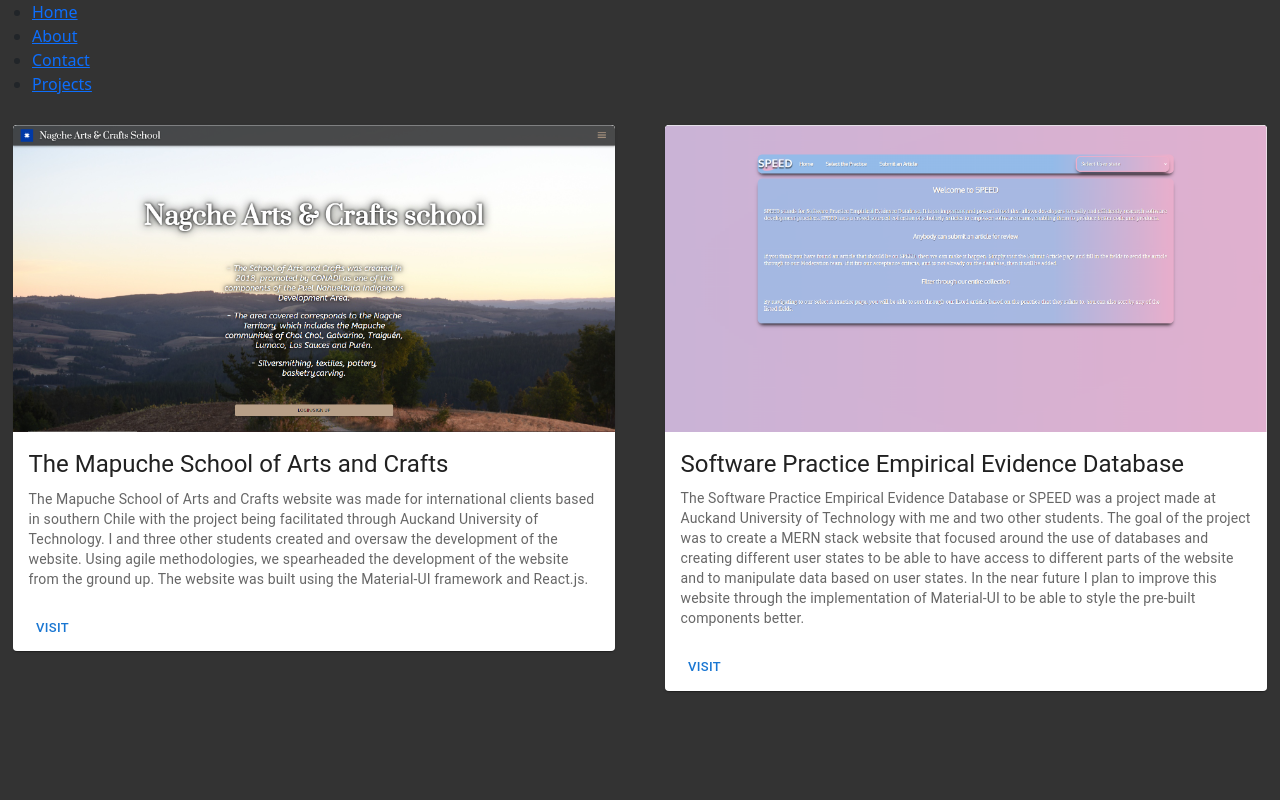
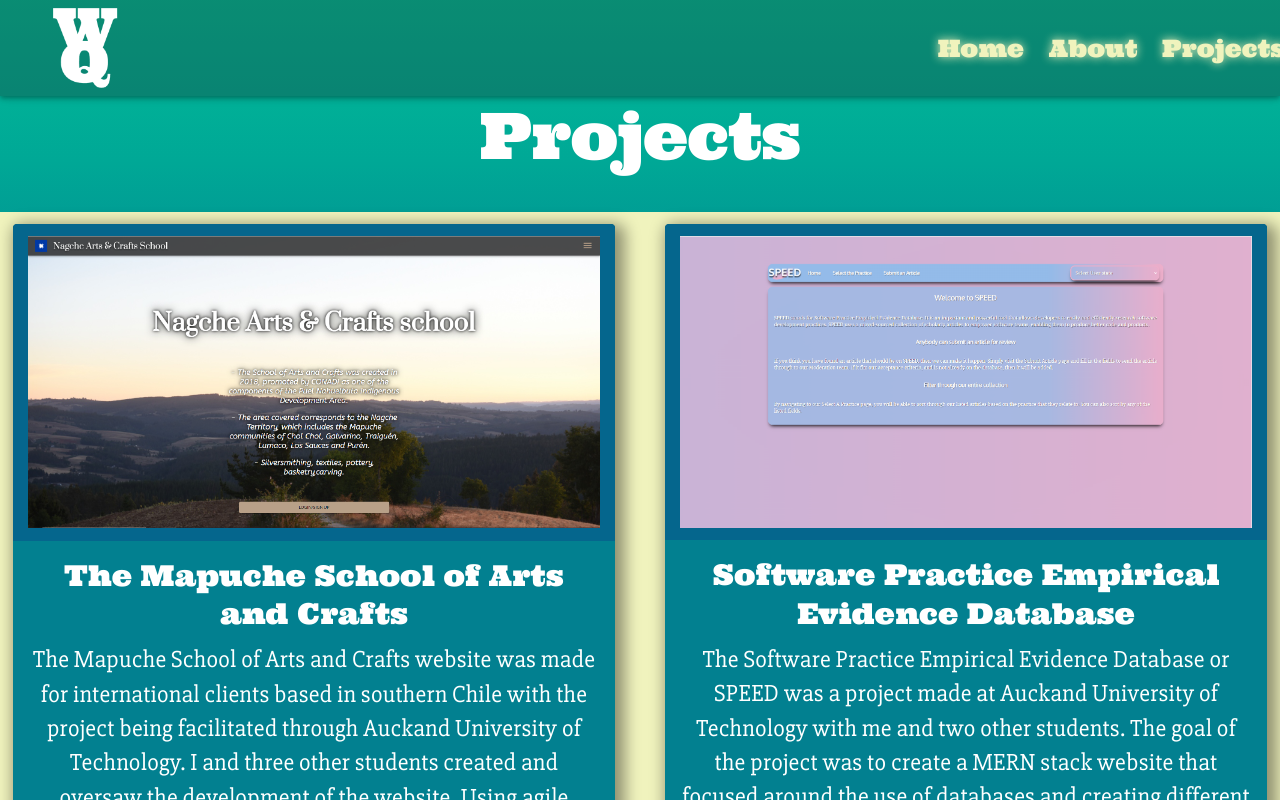
Before and after one commit to Will-Quinn/WillQuinnPortfolio, a React (Create React App) app in the folder willquinn/: page /Projects in a window 1280 px wide. Shown: the top 800 px of the page. Built offline with nearby package versions, Linux system fonts and the light colour scheme.

Commit message:
draft projects page created, Navbar created

```diff
--- a/willquinn/package.json
+++ b/willquinn/package.json
@@ -10,11 +10,14 @@
     "@testing-library/react": "^13.3.0",
     "@testing-library/user-event": "^13.5.0",
     "bootstrap": "^5.2.0-beta1",
+    "node-sass": "^7.0.1",
     "react": "^18.2.0",
     "react-bootstrap": "^2.4.0",
     "react-dom": "^18.2.0",
+    "react-parallax": "^3.5.1",
     "react-router-dom": "^6.3.0",
     "react-scripts": "5.0.1",
+    "sass": "^1.53.0",
     "web-vitals": "^2.1.4"
   },
   "scripts": {
--- a/willquinn/src/App.js
+++ b/willquinn/src/App.js
@@ -1,24 +1,15 @@
 
-import {NavLink,Routes,Route, BrowserRouter } from 'react-router-dom'
+import {Routes,Route, BrowserRouter } from 'react-router-dom'
 import React from 'react';
 import Home from './routes/home';
 import About from './routes/about';
 import Contact from './routes/contact';
 import Projects from './routes/projects';
-import 'bootstrap/dist/css/bootstrap.min.css';
 export default function App() {
   return (
     <BrowserRouter>
-      <div className="tint"></div>
-      <div>
-          <ul className="header">
-            <li><NavLink to="/">Home</NavLink></li>
-            <li><NavLink to="/About">About</NavLink></li>
-            <li><NavLink to="/Contact">Contact</NavLink></li>
-            <li><NavLink to="/Projects">Projects</NavLink></li>
-          </ul>
-      </div>
-              <div className="content">
+      <div className="app">
+        <div className="content">
           <Routes>
             <Route path="/" element={<Home />} />
             <Route path="/About" element={<About />} />
@@ -26,6 +17,7 @@ export default function App() {
             <Route path="/Projects" element={<Projects />} />
           </Routes>
         </div>
+      </div>
     </BrowserRouter>
   );
 }
--- a/willquinn/src/index.css
+++ b/willquinn/src/index.css
@@ -1,6 +1,15 @@
-.tint{
+@import url('https://fonts.googleapis.com/css2?family=Slabo+27px&family=Ultra&display=swap');
+
+/* CSS HEX
+--blue-sapphire: #05668dff; white text
+--metallic-seaweed: #028090ff; white text
+--persian-green: #00a896ff; white text
+--mountain-meadow: #02c39aff; white text
+--pale-spring-bud: #f0f3bdff; black text */
+
+/*.tint{
 height: 100%;
-background-color: rgba(0,0,0,0.8);
+background-color: #000000cc;
 width: 100%;
 top: 0;
 left: 0;
@@ -8,4 +17,59 @@ object-fit: cover;
 padding: none;
 position: fixed;
 z-index: -1;
+}*/
+.animatedGradient {
+  animation: animateBg 10s linear infinite;
+  background-image: linear-gradient(0deg,#05668d,#028090,#00a896,#02c39a,#05668d,#028090);
+  background-size: 100% 500%;
+  z-index: -1;
+  padding: 3%;
 }
+@keyframes animateBg {
+  0% { background-position: 0% 0%; }
+  100% { background-position: 0% 100%; }
+}
+.projects{
+    background-color: #f0f3bdff;
+}
+body{
+font-family: 'Ultra', serif;
+margin: 0;
+}
+.typographyHeading{
+font-family: 'Ultra', serif!important;
+font-size: 1.8rem!important;
+color: "#fff"!important;
+text-align: center;
+}
+.typographyBody{
+font-family: 'Slabo 27px', serif!important;
+font-size: 1.5rem!important;
+color: "#fff"!important;
+text-align: center;
+}
+.button{
+font-family: 'Ultra', serif!important;
+font-size: 1rem!important;
+}
+.pageHeading{
+font-family: 'Ultra', serif!important;
+font-size: 4rem!important;
+text-align: center;
+margin-top: 10%;
+}
+.toolbar {
+display: "flex";
+background-color: "transparent";
+color: "transparent";
+margin-left: 1%;
+}
+.barLink {
+font-family: 'Ultra', serif!important;
+font-size: 1.5rem;
+margin-inline: 3%;
+text-shadow: 0 0 15px #FFFFFF;
+}
+.navLinks{
+  margin-left: 65%;
+}
--- a/willquinn/src/routes/home.js
+++ b/willquinn/src/routes/home.js
@@ -1,5 +1,4 @@
 import React from "react";
-import Button from "react-bootstrap/Button"
 
 export default function Home(){
     return (
--- a/willquinn/src/routes/projects.js
+++ b/willquinn/src/routes/projects.js
@@ -9,68 +9,107 @@ import CardContent from '@mui/material/CardContent';
 import CardMedia from '@mui/material/CardMedia';
 import Button from '@mui/material/Button';
 import Typography from '@mui/material/Typography';
+import NavBar from './shared/NavBar';
 
+//add parallax and get a better colour pallett
+//add navBar to project
 
 function Projects() {
 const Item = styled(Card)(() => ({
+  boxShadow: "5px 5px 15px 5px rgba(0,0,0,0.4)"
 }));
   return (
+    <div className="projects">
+      <div className="animatedGradient">
+      <NavBar />
+      <Typography className="pageHeading" variant="h1" component="h1" color="white"
+      sx={{
+      marginTop: "5%"}}>
+        Projects
+      </Typography>
+      </div>
           <Grid container rowSpacing={1} columnSpacing={{ xs: 1, sm: 2, md: 3 }}>
             <Grid item xs={6}>
-        <Item sx={{ margin: "2%"}}>
-          <Card sx={{ maxWidth: "100%", }}>
-          <CardMedia
+              <Item sx={{
+                margin: "2%", bgcolor: "#05668D"}}>
+                <Card sx={{
+                  maxWidth: "100%",
+                  bgcolor: "#05668D",
+                  }}>
+                <CardMedia sx={{
+                  width: "95%",
+                  margin: "2%",
+                  marginLeft: "auto",
+                  marginRight: "auto"}}
                   component="img"
                   alt="Mapuche School of Arts and Crafts website"
-            height="25%"
                   image={mapuche}
-            imageStyle={{ objectFit: 'scale-down' }}
+                  imageStyle={{objectFit: 'scale-down'}}
                   className="mapucheCard"
                 />
-          <CardContent>
-            <Typography gutterBottom variant="h5" component="div">
+                <CardContent sx={{
+                  bgcolor: "#028090",
+                  color: "#fff"}}>
+                  <Typography className = "typographyHeading" gutterBottom variant="h5" component="div">
                     The Mapuche School of Arts and Crafts
                   </Typography>
-            <Typography variant="body2" color="text.secondary" height={"50%"}>
+                  <Typography className = "typographyBody" variant="body2" color="white">
                     The Mapuche School of Arts and Crafts website was made for international clients based in southern Chile with the project being facilitated through
                     Auckand University of Technology. I and three other students created and oversaw the development of the website. Using agile methodologies, we
                     spearheaded the development of the website from the ground up. The website was built using the Material-UI framework and React.js.
                   </Typography>
                 </CardContent>
-          <CardActions>
-            <Button size="small" href='https://mapuche-art.web.app/'>Visit</Button>
+                <CardActions sx={{
+                  bgcolor: "#00A896",
+                  color: "#fff",
+                  alignItems: "center"}}>
+                  <Button sx={{ color: "#05668D", marginLeft: "27%"}} className = "button" size="small" href='https://mapuche-art.web.app/'>View Website</Button>
+                  <Button sx={{ color: "#05668D", marginLeft: "27%"}} className = "button" size="small" href='https://github.com/maxventer00/mapuche-art-school'>View Repository</Button>
                 </CardActions>
               </Card>
               </Item>
             </Grid>
             <Grid item xs={6}>
-        <Item sx={{ margin: "2%"}}>
-          <Card sx={{ maxWidth: "100%" }}>
-          <CardMedia
+              <Item sx={{
+              margin: "2%",
+              bgcolor: "#05668D"}}>
+                <Card ClassName = "card" sx={{
+                maxWidth: "100%",
+                bgcolor: "#05668D"}}>
+                <CardMedia sx={{
+                  width: "95%",
+                  margin: "2%",
+                  marginLeft: "auto",
+                  marginRight: "auto"}}
                   component="img"
                   alt="Software Practice Empirical Evidence Database"
-            height="25%"
                   image={speed}
                   imageStyle={{ objectFit: 'scale-down' }}
                   className="mapucheCard"
                 />
-          <CardContent>
-            <Typography gutterBottom variant="h5" component="div">
+                <CardContent sx={{
+                  bgcolor: "#028090",
+                  color: "#fff"}}>
+                  <Typography className = "typographyHeading" gutterBottom variant="h5" component="div">
                     Software Practice Empirical Evidence Database
                   </Typography>
-            <Typography variant="body2" color="text.secondary" height={"20%"}>
+                  <Typography className = "typographyBody" variant="body2" color="white">
                     The Software Practice Empirical Evidence Database or SPEED was a project made at Auckand University of Technology with me and two other students. The goal of the project was
                     to create a MERN stack website that focused around the use of databases and creating different user states to be able to have access to different parts of the website and to manipulate
-              data based on user states. In the near future I plan to improve this website through the implementation of Material-UI to be able to style the pre-built components better.
+                    data based on user states.
                   </Typography>
                 </CardContent>
-          <CardActions>
-            <Button size="small" href='https://speed-cise-team7.herokuapp.com/'>Visit</Button>
+                <CardActions sx={{
+                bgcolor: "#00A896",
+                color: "#fff"}}>
+                  <Button sx={{ color: "#05668D", marginLeft: "33%"}} className = "button" size="small" href='https://speed-cise-team7.herokuapp.com/'>View Website</Button>
+                  <Button sx={{ color: "#05668D", marginLeft: "33%"}} className = "button" size="small" href='https://github.com/Will-Quinn/SPEED_Assgt1B'>View Repository</Button>
                 </CardActions>
               </Card>
               </Item>
             </Grid>
           </Grid>
+        </div>
   );
 }
 
--- /dev/null
+++ b/willquinn/src/routes/shared/NavBar.js
@@ -0,0 +1,84 @@
+//imports
+import React from "react";
+import { AppBar, Avatar, Link, Toolbar} from "@mui/material";
+import logo from "../../assets/logo.png";
+import { NavLink} from "react-router-dom";
+
+
+//components and functions here
+function NavBar() {
+  return (
+    <AppBar style={{ background: "rgba(30, 30, 30, 0.3)" }} position="fixed">
+      <Toolbar className="toolbar">
+        <Link href={"/home"}>
+          <Avatar sx={{ width: "5rem", height: "5rem", margin: "0.5rem"}}
+            className="logo"
+            alt="logo"
+            src={logo}
+            variant="square"
+          />
+        </Link>
+        <div className="navLinks">
+         <NavLink
+          className="barLink"
+          to="/home"
+          style={(isActive) => ({
+            color: isActive ? "#f0f3bdff" : "#02c39aff",
+            textDecoration: "none",
+            "text-shadow": isActive
+              ? "0 0 10px #f0f3bdff"
+              : "0px 2px 9px rgba(0,0,0,0.5)",
+            textShadowColour: isActive
+              ? "2px 2px 20px #f0f3bdff"
+              : "0 0 15px rgba(255,255,255,.3)",
+          })}
+
+        >Home</NavLink>
+                 <NavLink
+          className="barLink"
+          to="/about"
+          style={(isActive) => ({
+            color: isActive ? "#f0f3bdff" : "#02c39aff",
+            textDecoration: "none",
+            "text-shadow": isActive
+              ? "0 0 10px #f0f3bdff"
+              : "0px 2px 9px rgba(0,0,0,0.72)",
+            textShadowColour: isActive
+              ? "2px 2px 20px #f0f3bdff"
+              : "0 0 15px rgba(255,255,255,.5)",
+          })}
+        >About</NavLink>
+                 <NavLink
+          className="barLink"
+          to="/projects"
+          style={(isActive) => ({
+            color: isActive ? "#f0f3bdff" : "#02c39aff",
+            textDecoration: "none",
+            "text-shadow": isActive
+              ? "0 0 10px #f0f3bdff"
+              : "0px 2px 9px rgba(0,0,0,0.72)",
+            textShadowColour: isActive
+              ? "2px 2px 20px #f0f3bdff"
+              : "0 0 15px rgba(255,255,255,.5)",
+          })}
+        >Projects</NavLink>
+                 <NavLink
+          className="barLink"
+          to="/contact"
+          style={(isActive) => ({
+            color: isActive ? "#f0f3bdff" : "#02c39aff",
+            textDecoration: "none",
+            "text-shadow": isActive
+              ? "0 0 10px #f0f3bdff"
+              : "0px 2px 9px rgba(0,0,0,0.72)",
+            textShadowColour: isActive
+              ? "2px 2px 20px #f0f3bdff"
+              : "0 0 15px rgba(255,255,255,.5)",
+          })}
+        >Contact</NavLink>
+      </div>
+      </Toolbar>
+    </AppBar>
+  );
+}
+export default NavBar;
```
Also changed, not shown: willquinn/src/assets/logo.png (added), 1 other file (tests, documents, lock files or other folders). Lines whose indentation alone changed are shown as unchanged.
